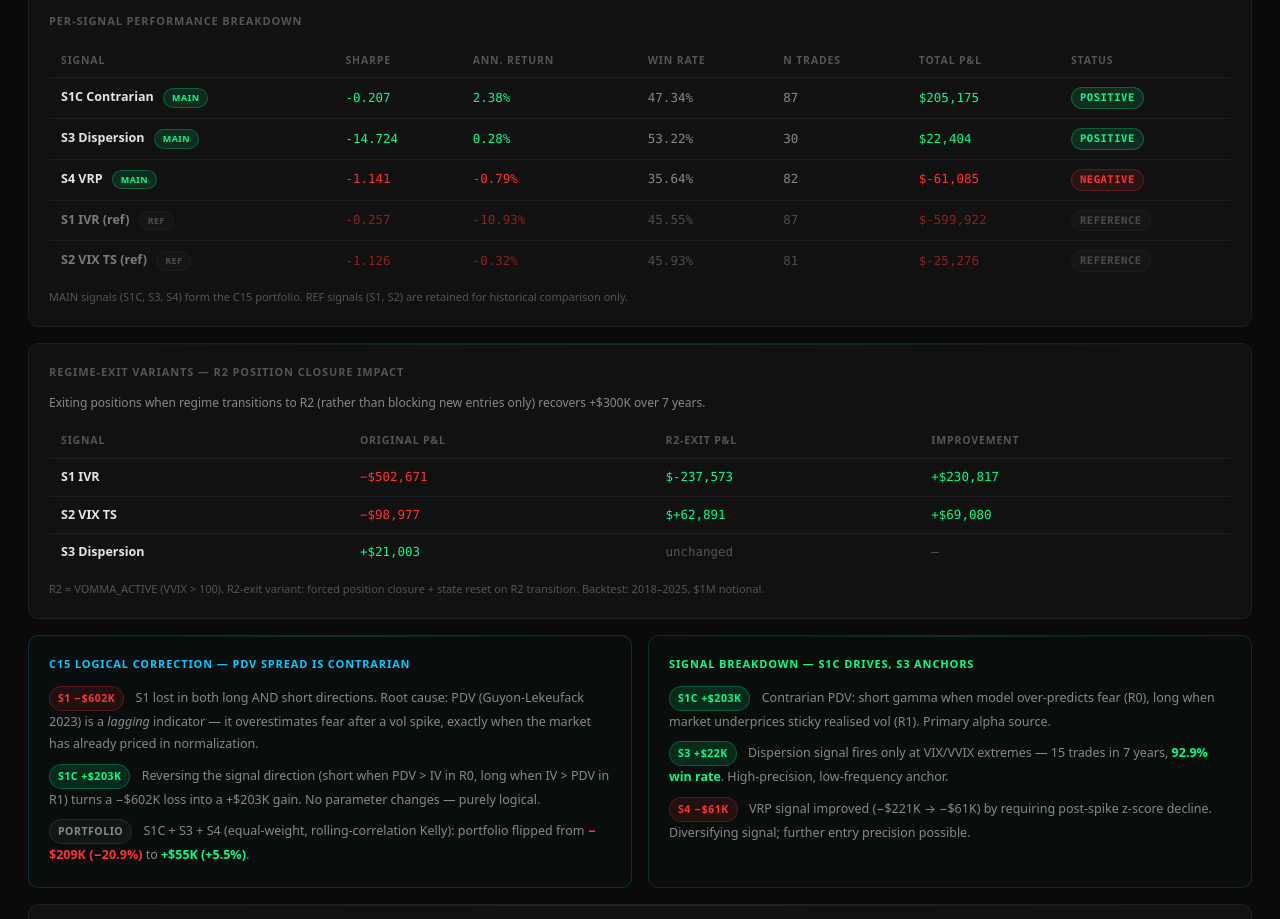
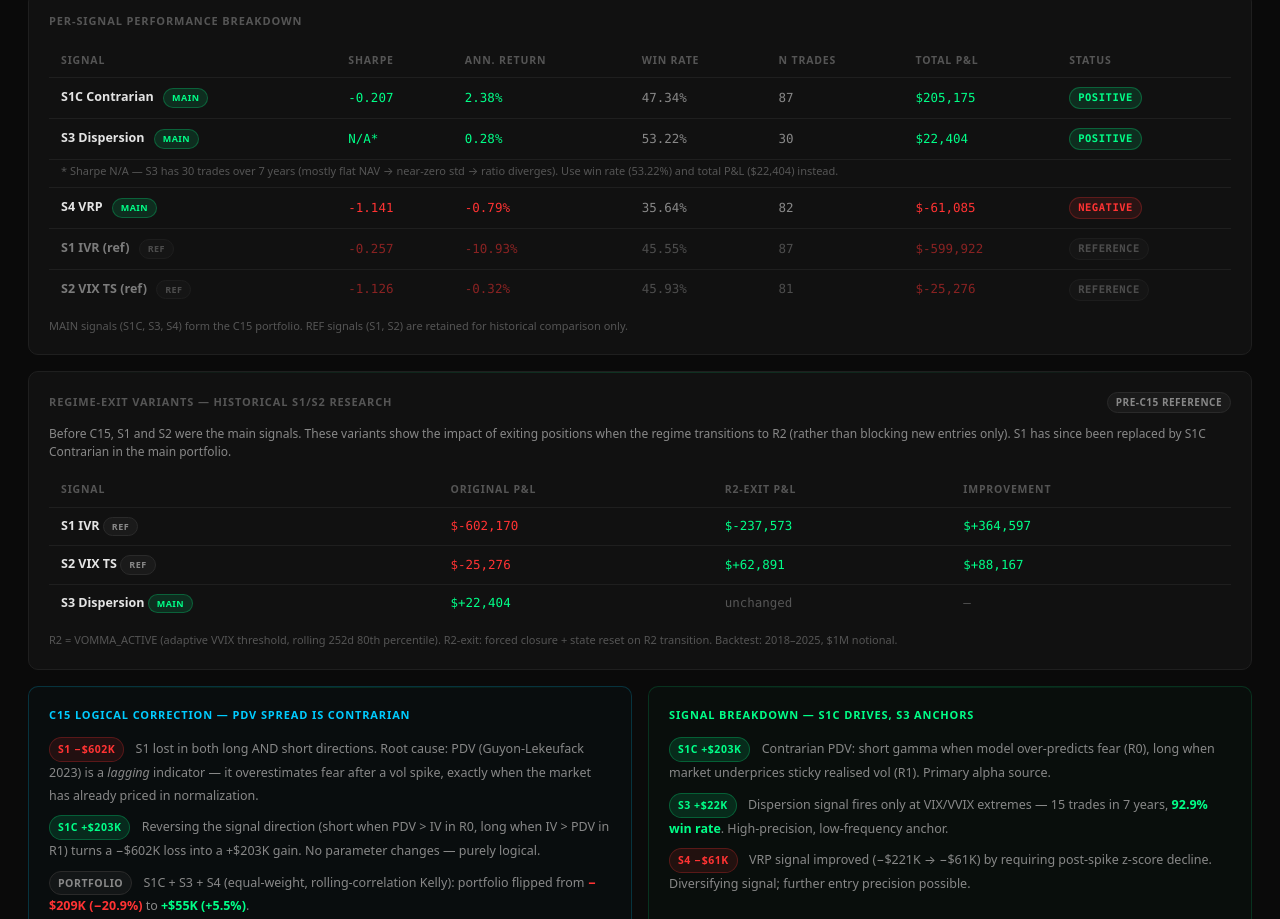
Before and after one commit to navnoorthapar/vol-system-dashboard, a plain HTML site: page backtest.html in a window 1280 px wide. Shown: the part 2321-3240 px from the top of the page. Drawn offline with nearby package versions, Linux system fonts and the light colour scheme.

Commit message:
Deploy audit fixes: S3 Sharpe N/A, variants table dynamic numbers
Co-Authored-By: Claude Sonnet 4.6 <noreply@anthropic.com>

```diff
--- a/backtest.html
+++ b/backtest.html
@@ -828,6 +828,7 @@
       </tr>
 
 
+
       <tr>
 
         <td style="font-weight:600;">
@@ -836,7 +837,7 @@
           <span class="tag tag-green" style="font-size:9px;margin-left:6px;">MAIN</span>
 
         </td>
-        <td class="mono green">-14.724</td>
+        <td class="mono green">N/A*</td>
         <td class="mono green">0.28%</td>
         <td class="mono">53.22%</td>
         <td class="mono">30</td>
@@ -847,6 +848,13 @@
 
         </td>
       </tr>
+
+      <tr>
+        <td colspan="7" style="font-size:11px;color:var(--text3);padding:3px 12px 8px;border-bottom:1px solid var(--border);">
+          * Sharpe N/A — S3 has 30 trades over 7 years (mostly flat NAV → near-zero std → ratio diverges). Use win rate (53.22%) and total P&amp;L ($22,404) instead.
+        </td>
+      </tr>
+
 
 
       <tr>
@@ -870,6 +878,7 @@
       </tr>
 
 
+
       <tr style="opacity:0.5;">
 
         <td style="font-weight:600;">
@@ -891,6 +900,7 @@
       </tr>
 
 
+
       <tr style="opacity:0.5;">
 
         <td style="font-weight:600;">
@@ -911,6 +921,7 @@
         </td>
       </tr>
 
+
     </tbody>
   </table>
   <div style="margin-top:8px;font-size:11px;color:var(--text3);">
@@ -920,9 +931,12 @@
 
 <!-- ── Regime-Exit Variants Table ────────────────────────────────────────── -->
 <div class="card" style="margin-bottom:16px;">
-  <div class="chart-title">Regime-Exit Variants — R2 Position Closure Impact</div>
+  <div class="flex space-between mb12">
+    <div class="chart-title" style="margin-bottom:0;">Regime-Exit Variants — Historical S1/S2 Research</div>
+    <span class="tag tag-dim" style="font-size:10px;">PRE-C15 REFERENCE</span>
+  </div>
   <div style="font-size:12px;color:var(--text2);margin-bottom:12px;">
-    Exiting positions when regime transitions to R2 (rather than blocking new entries only) recovers +$300K over 7 years.
+    Before C15, S1 and S2 were the main signals. These variants show the impact of exiting positions when the regime transitions to R2 (rather than blocking new entries only). S1 has since been replaced by S1C Contrarian in the main portfolio.
   </div>
   <table class="data-table mt8">
     <thead>
@@ -935,31 +949,31 @@
     </thead>
     <tbody>
       <tr>
-        <td style="font-weight:600;">S1 IVR</td>
-        <td class="mono red">−$502,671</td>
+        <td style="font-weight:600;">S1 IVR <span class="tag tag-dim" style="font-size:9px;">REF</span></td>
+        <td class="mono red">$-602,170</td>
         <td class="mono green">
           $-237,573
         </td>
-        <td class="mono green">+$230,817</td>
-      </tr>
-      <tr>
-        <td style="font-weight:600;">S2 VIX TS</td>
-        <td class="mono red">−$98,977</td>
+        <td class="mono green">$+364,597</td>
+      </tr>
+      <tr>
+        <td style="font-weight:600;">S2 VIX TS <span class="tag tag-dim" style="font-size:9px;">REF</span></td>
+        <td class="mono red">$-25,276</td>
         <td class="mono green">
           $+62,891
         </td>
-        <td class="mono green">+$69,080</td>
-      </tr>
-      <tr>
-        <td style="font-weight:600;">S3 Dispersion</td>
-        <td class="mono green">+$21,003</td>
+        <td class="mono green">$+88,167</td>
+      </tr>
+      <tr>
+        <td style="font-weight:600;">S3 Dispersion <span class="tag tag-green" style="font-size:9px;">MAIN</span></td>
+        <td class="mono green">$+22,404</td>
         <td class="mono" style="color:var(--text3);">unchanged</td>
         <td class="mono" style="color:var(--text3);">—</td>
       </tr>
     </tbody>
   </table>
   <div style="margin-top:10px;font-size:11px;color:var(--text3);">
-    R2 = VOMMA_ACTIVE (VVIX &gt; 100). R2-exit variant: forced position closure + state reset on R2 transition. Backtest: 2018–2025, $1M notional.
+    R2 = VOMMA_ACTIVE (adaptive VVIX threshold, rolling 252d 80th percentile). R2-exit: forced closure + state reset on R2 transition. Backtest: 2018–2025, $1M notional.
   </div>
 </div>
 
```
